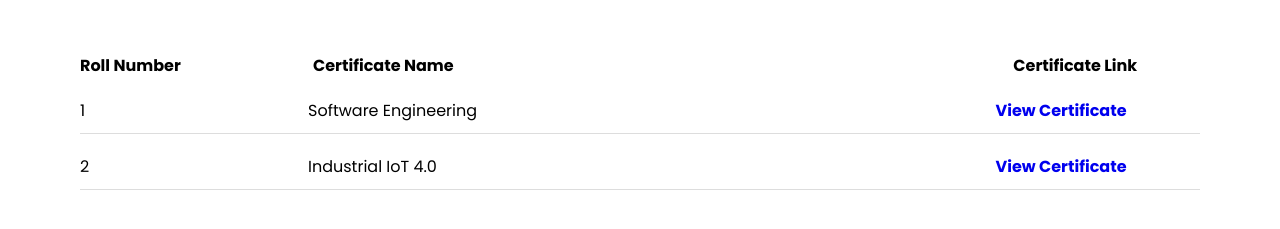
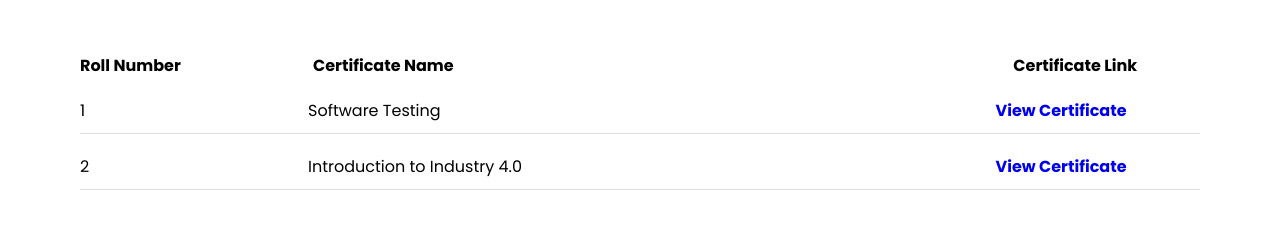
Before and after one commit to tharunkumar62/Portfolio, a plain HTML site: page index.html in a window 1280 px wide. Shown: the part 4294-4523 px from the top of the page. Drawn offline with nearby package versions, Linux system fonts and the light colour scheme.

Commit message:
Update index.html

```diff
--- a/index.html
+++ b/index.html
@@ -244,13 +244,13 @@
                                     <!-- </li> -->
                                     <li>
                                         <span class="roll-number">1&nbsp &nbsp &nbsp &nbsp &nbsp &nbsp</span>
-                                        <span class="certificate-name">Software Engineering</span>
-                                        <a class="certificate-link" href="certificate_link_1.pdf">&nbsp &nbsp View Certificate</a>
+                                        <span class="certificate-name">Software Testing</span>
+                                        <a class="certificate-link" href="Software Testing.pdf">&nbsp &nbsp View Certificate</a>
                                     </li>
                                     <li>
                                         <span class="roll-number">2 &nbsp &nbsp &nbsp &nbsp &nbsp &nbsp</span>
-                                        <span class="certificate-name">Industrial IoT 4.0 </span>
-                                        <a class="certificate-link" href="certificate_link_2.pdf">&nbsp &nbsp View Certificate</a>
+                                        <span class="certificate-name">Introduction to Industry 4.0 </span>
+                                        <a class="certificate-link" href="Introduction to Industry 4.0.pdf">&nbsp &nbsp View Certificate</a>
                                     </li>
 <!-- Add more certificate items as needed -->
                                 </ul>
```
